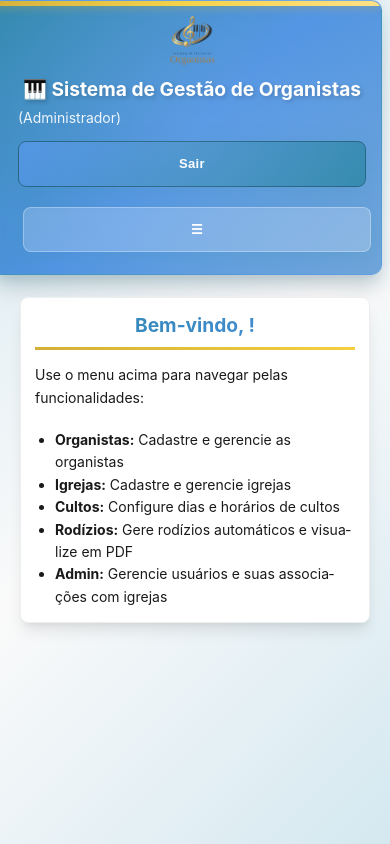
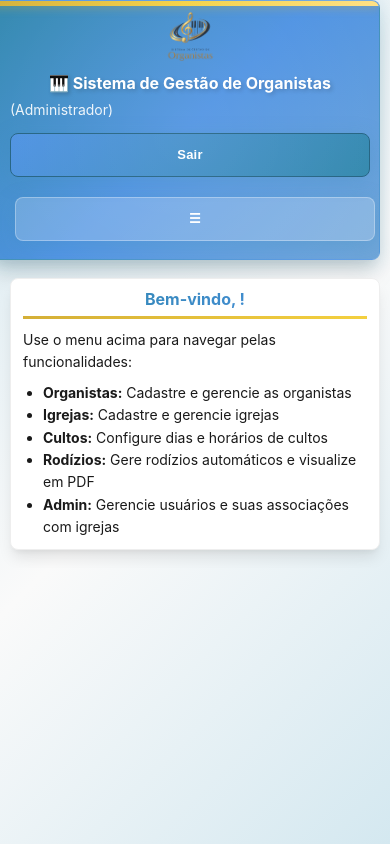
Before and after one commit to souzalinux78/gestao-organista, a React (Create React App) app in the folder client/: page / in a window 390 px wide. Built offline with nearby package versions, Linux system fonts and the light colour scheme; sample sign-in values are in the browser's storage.

Commit message:
Fix organista

```diff
--- a/client/src/index.css
+++ b/client/src/index.css
@@ -690,7 +690,7 @@ code {
 @media (max-width: 768px) {
   /* Container e espaçamento */
   .container {
-    padding: clamp(0.625rem, 2.5vw, 0.75rem); /* 10px - 12px responsivo */
+    padding: 8px 12px !important;
     max-width: 100%;
     width: 100%;
     overflow-x: hidden;
@@ -703,29 +703,29 @@ code {
 
   /* Header mobile */
   .header {
-    padding: clamp(0.875rem, 3vw, 1rem); /* 14px - 16px responsivo */
-    margin-bottom: clamp(0.875rem, 3vw, 1rem); /* 14px - 16px responsivo */
-    border-radius: clamp(0.625rem, 2vw, 0.75rem); /* 10px - 12px responsivo */
-    margin-left: clamp(-0.625rem, -2.5vw, -0.75rem); /* -10px a -12px */
-    margin-right: clamp(-0.625rem, -2.5vw, -0.75rem); /* -10px a -12px */
-    width: calc(100% + clamp(1.25rem, 5vw, 1.5rem)); /* calc(100% + 20px a 24px) */
+    padding: 12px 16px !important;
+    margin-bottom: 12px !important;
+    border-radius: 8px;
+    margin-left: -12px;
+    margin-right: -12px;
+    width: calc(100% + 24px);
     max-width: 100vw;
     box-sizing: border-box;
     overflow-x: hidden;
   }
 
   .header h1 {
-    font-size: clamp(1.1rem, 5vw, 1.5rem);
+    font-size: 18px !important;
     line-height: 1.3;
-    margin-bottom: clamp(0.5rem, 2vw, 0.625rem);
+    margin-bottom: 8px;
     text-align: center;
   }
 
   /* Cards mobile */
   .card {
-    padding: clamp(1rem, 3vw, 1.25rem); /* 16px - 20px responsivo */
-    border-radius: clamp(0.625rem, 2vw, 0.75rem); /* 10px - 12px responsivo */
-    margin-bottom: clamp(0.875rem, 3vw, 1rem); /* 14px - 16px responsivo */
+    padding: 12px 14px !important;
+    border-radius: 8px;
+    margin-bottom: 12px !important;
     margin-left: 0;
     margin-right: 0;
     width: 100%;
@@ -738,52 +738,52 @@ code {
   }
 
   .card h2 {
-    font-size: clamp(1.2rem, 4vw, 1.4rem);
-    padding-bottom: clamp(0.75rem, 2.5vw, 0.875rem);
-    margin-bottom: clamp(1rem, 3vw, 1.25rem);
-    line-height: 1.4;
+    font-size: 18px !important;
+    padding-bottom: 8px;
+    margin-bottom: 12px !important;
+    line-height: 1.3;
     text-align: center;
     width: 100%;
   }
 
   /* Formulários mobile */
   .form-group {
-    margin-bottom: clamp(0.875rem, 3vw, 1rem); /* 14px - 16px responsivo */
+    margin-bottom: 12px !important;
     width: 100%;
     box-sizing: border-box;
   }
 
   .form-group label {
-    font-size: clamp(0.8125rem, 2.5vw, 0.875rem); /* 13px - 14px responsivo */
-    margin-bottom: clamp(0.375rem, 2vw, 0.5rem); /* 6px - 8px responsivo */
+    font-size: 13px !important;
+    margin-bottom: 6px;
     font-weight: 600;
     word-wrap: break-word;
     overflow-wrap: break-word;
-    line-height: 1.5;
+    line-height: 1.4;
     display: block;
   }
 
   .form-group input,
   .form-group select,
   .form-group textarea {
-    padding: clamp(0.75rem, 2.5vw, 0.875rem) clamp(0.75rem, 3vw, 0.875rem); /* 12-14px responsivo */
-    font-size: clamp(0.9375rem, 3vw, 1rem); /* 15px - 16px (evita zoom iOS) */
-    min-height: 48px;
+    padding: 10px 12px !important;
+    font-size: 16px !important; /* Evita zoom iOS */
+    min-height: 44px;
     height: auto;
-    border-radius: clamp(0.5rem, 2vw, 0.625rem); /* 8px - 10px responsivo */
+    border-radius: 8px;
     -webkit-appearance: none;
     appearance: none;
     width: 100%;
     box-sizing: border-box;
     word-wrap: break-word;
     overflow-wrap: break-word;
-    line-height: 1.5;
+    line-height: 1.4;
   }
 
   .form-group small {
-    font-size: clamp(0.75rem, 2vw, 0.8125rem); /* 12px - 13px responsivo */
-    line-height: 1.5;
-    margin-top: clamp(0.25rem, 1.5vw, 0.375rem); /* 4px - 6px responsivo */
+    font-size: 12px !important;
+    line-height: 1.4;
+    margin-top: 4px;
     display: block;
     word-wrap: break-word;
     overflow-wrap: break-word;
@@ -791,22 +791,22 @@ code {
 
   /* Botões mobile - TOTALMENTE CENTRALIZADOS */
   .btn {
-    padding: clamp(0.75rem, 2.5vw, 0.875rem) clamp(0.875rem, 3vw, 1rem) !important; /* 12-14px vertical, 14-16px horizontal */
-    font-size: clamp(0.8125rem, 2.5vw, 0.875rem) !important; /* 13px - 14px responsivo */
+    padding: 10px 14px !important;
+    font-size: 14px !important;
     min-height: 44px !important;
     height: auto !important;
     min-width: 0 !important;
     width: 100% !important;
     max-width: 100% !important;
-    border-radius: clamp(0.5rem, 2vw, 0.625rem) !important; /* 8px - 10px responsivo */
+    border-radius: 8px !important;
     font-weight: 600;
-    letter-spacing: 0.3px;
+    letter-spacing: 0.2px;
     box-sizing: border-box !important;
     word-wrap: break-word !important;
     overflow-wrap: break-word !important;
     white-space: normal !important;
     line-height: 1.4 !important;
-    margin: 0 auto clamp(0.5rem, 2vw, 0.625rem) auto !important; /* Centralizado */
+    margin: 0 auto 8px auto !important; /* Centralizado */
     display: flex !important;
     align-items: center !important;
     justify-content: center !important;
@@ -856,9 +856,9 @@ code {
     width: 100% !important;
     max-width: 100% !important;
     min-width: 0 !important;
-    margin: 0 auto clamp(0.5rem, 2vw, 0.625rem) auto !important; /* Centralizado */
-    font-size: clamp(0.75rem, 2.5vw, 0.8125rem) !important; /* 12px - 13px responsivo */
-    padding: clamp(0.625rem, 2vw, 0.75rem) clamp(0.75rem, 2.5vw, 0.875rem) !important; /* 10-12px vertical, 12-14px horizontal */
+    margin: 0 auto 8px auto !important; /* Centralizado */
+    font-size: 13px !important;
+    padding: 10px 12px !important;
     min-height: 44px !important;
     height: auto !important;
     word-wrap: break-word !important;
@@ -918,8 +918,8 @@ code {
     margin-bottom: 0 !important;
     background: var(--white) !important;
     border: 1px solid var(--gray-300) !important;
-    border-radius: clamp(0.625rem, 2vw, 0.75rem) !important; /* 10px - 12px responsivo */
-    padding: clamp(1rem, 3vw, 1.25rem) !important; /* 16px - 20px responsivo */
+    border-radius: 8px !important;
+    padding: 12px 14px !important;
     box-shadow: var(--shadow-md) !important;
     transition: all 0.3s ease !important;
     display: flex !important;
@@ -929,7 +929,7 @@ code {
     max-width: 100% !important;
     box-sizing: border-box !important;
     overflow: hidden !important;
-    margin: 0 auto clamp(0.75rem, 2.5vw, 1rem) auto !important; /* Centralizado */
+    margin: 0 auto 10px auto !important; /* Centralizado */
   }
 
   .table tr:hover {
@@ -943,7 +943,7 @@ code {
     display: flex !important;
     flex-direction: column !important;
     align-items: stretch !important;
-    padding: clamp(0.75rem, 2.5vw, 1rem) 0 !important; /* 12px - 16px responsivo */
+    padding: 8px 0 !important;
     border-bottom: 1px solid var(--gray-200) !important;
     max-width: 100% !important;
     width: 100% !important;
@@ -955,13 +955,14 @@ code {
     word-break: break-word !important;
     word-wrap: break-word !important;
     overflow-wrap: break-word !important;
-    line-height: 1.6 !important;
+    line-height: 1.5 !important;
     min-height: auto !important;
-    gap: clamp(0.375rem, 2vw, 0.5rem) !important; /* 6px - 8px responsivo */
+    gap: 4px !important;
+    font-size: 14px !important;
   }
 
   .table td > *:not(:first-child) {
-    margin-top: clamp(0.25rem, 1.5vw, 0.375rem) !important; /* 4px - 6px responsivo */
+    margin-top: 4px !important;
   }
 
   .table td:last-child {
@@ -979,22 +980,22 @@ code {
     position: static !important;
     width: 100% !important;
     padding: 0 !important;
-    padding-bottom: clamp(0.375rem, 2vw, 0.5rem) !important; /* 6px - 8px responsivo */
+    padding-bottom: 4px !important;
     white-space: normal !important;
     font-weight: 600 !important;
     color: var(--blue-primary) !important;
     text-align: left !important;
-    font-size: clamp(0.75rem, 2vw, 0.875rem) !important; /* 12px - 14px responsivo */
+    font-size: 12px !important;
     word-wrap: break-word !important;
     overflow-wrap: break-word !important;
-    line-height: 1.5 !important;
+    line-height: 1.4 !important;
     display: block !important;
     margin: 0 !important;
-    margin-bottom: clamp(0.25rem, 1.5vw, 0.375rem) !important; /* 4px - 6px responsivo */
+    margin-bottom: 4px !important;
   }
 
   .table td:not(:last-child) {
-    padding-bottom: clamp(0.875rem, 3vw, 1.125rem) !important; /* 14px - 18px responsivo */
+    padding-bottom: 10px !important;
   }
 
   .table td:last-child:before {
@@ -1026,8 +1027,8 @@ code {
     min-width: 0 !important;
     min-height: 44px !important;
     height: auto !important;
-    font-size: clamp(0.75rem, 2.5vw, 0.8125rem) !important; /* 12px - 13px responsivo */
-    padding: clamp(0.625rem, 2vw, 0.75rem) clamp(0.75rem, 2.5vw, 0.875rem) !important; /* 10-12px vertical, 12-14px horizontal */
+    font-size: 13px !important;
+    padding: 10px 12px !important;
     box-sizing: border-box !important;
     word-wrap: break-word !important;
     overflow-wrap: break-word !important;
@@ -1036,7 +1037,7 @@ code {
     align-items: center !important;
     justify-content: center !important;
     text-align: center !important;
-    margin: 0 auto !important;
+    margin: 0 auto 8px auto !important;
   }
 
   .table .actions .btn * {
@@ -1046,21 +1047,22 @@ code {
 
   /* Alertas mobile */
   .alert {
-    padding: clamp(0.75rem, 2.5vw, 0.875rem) clamp(0.875rem, 3vw, 1rem) !important; /* 12-14px vertical, 14-16px horizontal */
-    font-size: clamp(0.8125rem, 2.5vw, 0.875rem) !important; /* 13px - 14px responsivo */
+    padding: 10px 12px !important;
+    font-size: 13px !important;
     word-break: break-word !important;
     word-wrap: break-word !important;
     overflow-wrap: break-word !important;
-    line-height: 1.6 !important;
-    border-radius: clamp(0.5rem, 2vw, 0.625rem) !important; /* 8px - 10px responsivo */
+    line-height: 1.5 !important;
+    border-radius: 8px !important;
     box-sizing: border-box !important;
     width: 100% !important;
     max-width: 100% !important;
+    margin-bottom: 12px !important;
   }
 
   /* Formulários em mobile */
   form {
-    margin-top: clamp(1rem, 3vw, 1.25rem) !important;
+    margin-top: 12px !important;
     width: 100% !important;
     max-width: 100% !important;
     box-sizing: border-box !important;
@@ -1133,6 +1135,14 @@ code {
   .card > * {
     margin-left: 0 !important;
     margin-right: 0 !important;
+  }
+
+  .card > * + * {
+    margin-top: 8px !important;
+  }
+
+  .card h2 + * {
+    margin-top: 0 !important;
   }
 
   /* Garantir que selects e inputs não ultrapassem */
@@ -1181,45 +1191,45 @@ code {
 /* Responsividade Mobile - Telas muito pequenas (até 480px) */
 @media (max-width: 480px) {
   .container {
-    padding: clamp(0.5rem, 2vw, 0.625rem); /* 10px - 12px responsivo */
+    padding: 8px 10px !important;
     overflow-x: hidden;
   }
 
   .header {
-    padding: clamp(0.875rem, 2.5vw, 1rem); /* 14px - 16px responsivo */
-    margin-bottom: clamp(0.875rem, 2.5vw, 1rem);
-    margin-left: clamp(-0.5rem, -2vw, -0.625rem);
-    margin-right: clamp(-0.5rem, -2vw, -0.625rem);
-    width: calc(100% + clamp(1rem, 4vw, 1.25rem));
+    padding: 10px 14px !important;
+    margin-bottom: 10px !important;
+    margin-left: -10px;
+    margin-right: -10px;
+    width: calc(100% + 20px);
   }
 
   .header h1 {
-    font-size: clamp(1rem, 6vw, 1.25rem);
+    font-size: 16px !important;
     line-height: 1.3;
-    margin-bottom: clamp(0.375rem, 1.5vw, 0.5rem);
+    margin-bottom: 6px;
   }
 
   .nav a {
-    font-size: clamp(0.875rem, 2.5vw, 0.9375rem); /* 14px - 15px responsivo */
-    padding: clamp(0.75rem, 2.5vw, 0.875rem) clamp(0.875rem, 3vw, 1rem);
+    font-size: 13px !important;
+    padding: 10px 12px;
     min-width: 100%;
     min-height: 44px;
-    border-radius: clamp(0.5rem, 2vw, 0.625rem);
+    border-radius: 8px;
   }
 
   .card {
-    padding: clamp(0.875rem, 2.5vw, 1rem); /* 14px - 16px responsivo */
-    border-radius: clamp(0.5rem, 2vw, 0.625rem); /* 8px - 10px responsivo */
-    margin-bottom: clamp(0.875rem, 2.5vw, 1rem);
+    padding: 10px 12px !important;
+    border-radius: 8px;
+    margin-bottom: 10px !important;
   }
 
   .card h2 {
-    font-size: clamp(1.1rem, 5vw, 1.2rem);
-    margin-bottom: clamp(0.875rem, 2.5vw, 1rem);
-    padding-bottom: clamp(0.5rem, 2vw, 0.625rem);
+    font-size: 16px !important;
+    margin-bottom: 10px !important;
+    padding-bottom: 6px;
     word-wrap: break-word;
     overflow-wrap: break-word;
-    line-height: 1.4;
+    line-height: 1.3;
   }
 
   .card .table-wrapper {
@@ -1249,13 +1259,13 @@ code {
   }
 
   .actions .btn {
-    font-size: clamp(0.75rem, 2.5vw, 0.8125rem) !important; /* 12px - 13px responsivo */
-    padding: clamp(0.625rem, 2vw, 0.75rem) clamp(0.75rem, 2.5vw, 0.875rem) !important;
+    font-size: 12px !important;
+    padding: 10px 12px !important;
     width: 100% !important;
     max-width: 100% !important;
     min-height: 44px !important;
     height: auto !important;
-    margin: 0 auto clamp(0.5rem, 2vw, 0.625rem) auto !important;
+    margin: 0 auto 8px auto !important;
     word-wrap: break-word !important;
     overflow-wrap: break-word !important;
     white-space: normal !important;
@@ -1271,8 +1281,8 @@ code {
   }
 
   .btn {
-    padding: clamp(0.75rem, 2.5vw, 0.875rem) clamp(0.875rem, 3vw, 1.125rem) !important;
-    font-size: clamp(0.8125rem, 2.5vw, 0.9375rem) !important; /* 13px - 15px responsivo */
+    padding: 10px 12px !important;
+    font-size: 13px !important;
     min-height: 44px !important;
     height: auto !important;
     width: 100% !important;
@@ -1280,14 +1290,14 @@ code {
     word-wrap: break-word !important;
     overflow-wrap: break-word !important;
     white-space: normal !important;
-    line-height: 1.5 !important;
+    line-height: 1.4 !important;
   }
 
   .form-group input,
   .form-group select,
   .form-group textarea {
-    padding: clamp(0.75rem, 2.5vw, 0.875rem); /* 12px - 14px responsivo */
-    font-size: clamp(0.9375rem, 3vw, 1rem) !important; /* 15px - 16px (evita zoom iOS) */
+    padding: 10px 12px !important;
+    font-size: 16px !important; /* Evita zoom iOS */
     width: 100% !important;
     box-sizing: border-box !important;
     word-wrap: break-word !important;
@@ -1295,53 +1305,76 @@ code {
   }
 
   .alert {
-    padding: clamp(0.75rem, 2.5vw, 0.875rem) clamp(0.875rem, 3vw, 1rem);
-    font-size: clamp(0.75rem, 2vw, 0.8125rem);
+    padding: 10px 12px !important;
+    font-size: 12px !important;
   }
 
   form .btn {
     width: 100% !important;
     max-width: 100% !important;
-    margin-bottom: clamp(0.75rem, 2.5vw, 1rem) !important;
+    margin-bottom: 10px !important;
     min-height: 44px !important;
+  }
+
+  .table tr {
+    padding: 10px 12px !important;
+  }
+
+  .table td {
+    padding: 6px 0 !important;
+    font-size: 13px !important;
+  }
+
+  .table td:before {
+    font-size: 11px !important;
   }
 }
 
 /* Responsividade Mobile - Telas extra pequenas (até 360px) */
 @media (max-width: 360px) {
   .container {
-    padding: clamp(0.5rem, 1.5vw, 0.625rem); /* 8px - 10px responsivo */
+    padding: 6px 8px !important;
     overflow-x: hidden;
   }
 
   .header {
-    padding: clamp(0.75rem, 2vw, 0.875rem); /* 12px - 14px responsivo */
-    margin-left: clamp(-0.5rem, -1.5vw, -0.625rem);
-    margin-right: clamp(-0.5rem, -1.5vw, -0.625rem);
-    width: calc(100% + clamp(1rem, 3vw, 1.25rem));
+    padding: 8px 12px !important;
+    margin-left: -8px;
+    margin-right: -8px;
+    width: calc(100% + 16px);
+  }
+
+  .header h1 {
+    font-size: 15px !important;
   }
 
   .card {
-    padding: clamp(0.75rem, 2vw, 0.875rem); /* 12px - 14px responsivo */
-    margin-bottom: clamp(0.75rem, 2vw, 0.875rem);
+    padding: 8px 10px !important;
+    margin-bottom: 8px !important;
+  }
+
+  .card h2 {
+    font-size: 15px !important;
+    margin-bottom: 8px !important;
+    padding-bottom: 6px;
   }
 
   .table tr {
-    padding: clamp(0.75rem, 2vw, 0.875rem) !important;
+    padding: 8px 10px !important;
   }
 
   .table td {
-    padding: clamp(0.5rem, 1.5vw, 0.625rem) 0 !important; /* 8px - 10px responsivo */
-    font-size: clamp(0.6875rem, 1.8vw, 0.75rem) !important; /* 11px - 12px responsivo */
+    padding: 6px 0 !important;
+    font-size: 12px !important;
   }
 
   .table td:before {
-    font-size: clamp(0.625rem, 1.5vw, 0.6875rem) !important; /* 10px - 11px responsivo */
+    font-size: 10px !important;
   }
 
   .btn {
-    padding: clamp(0.625rem, 2vw, 0.75rem) clamp(0.75rem, 2.5vw, 0.875rem) !important;
-    font-size: clamp(0.6875rem, 2vw, 0.75rem) !important; /* 11px - 12px responsivo */
+    padding: 10px 12px !important;
+    font-size: 12px !important;
     min-height: 44px !important;
     height: auto !important;
     width: 100% !important;
@@ -1349,18 +1382,32 @@ code {
     word-wrap: break-word !important;
     overflow-wrap: break-word !important;
     white-space: normal !important;
-    line-height: 1.5 !important;
+    line-height: 1.4 !important;
+  }
+
+  .actions .btn {
+    font-size: 12px !important;
+    padding: 10px 12px !important;
   }
 
   .form-group input,
   .form-group select,
   .form-group textarea {
-    padding: clamp(0.625rem, 2vw, 0.75rem) clamp(0.75rem, 2.5vw, 0.875rem) !important;
-    font-size: clamp(0.9375rem, 3vw, 1rem) !important; /* 15px - 16px (evita zoom iOS) */
+    padding: 10px 12px !important;
+    font-size: 16px !important; /* Evita zoom iOS */
     width: 100% !important;
     box-sizing: border-box !important;
     word-wrap: break-word !important;
     overflow-wrap: break-word !important;
+  }
+
+  .form-group label {
+    font-size: 12px !important;
+  }
+
+  .alert {
+    padding: 8px 10px !important;
+    font-size: 12px !important;
   }
 }
 
```
